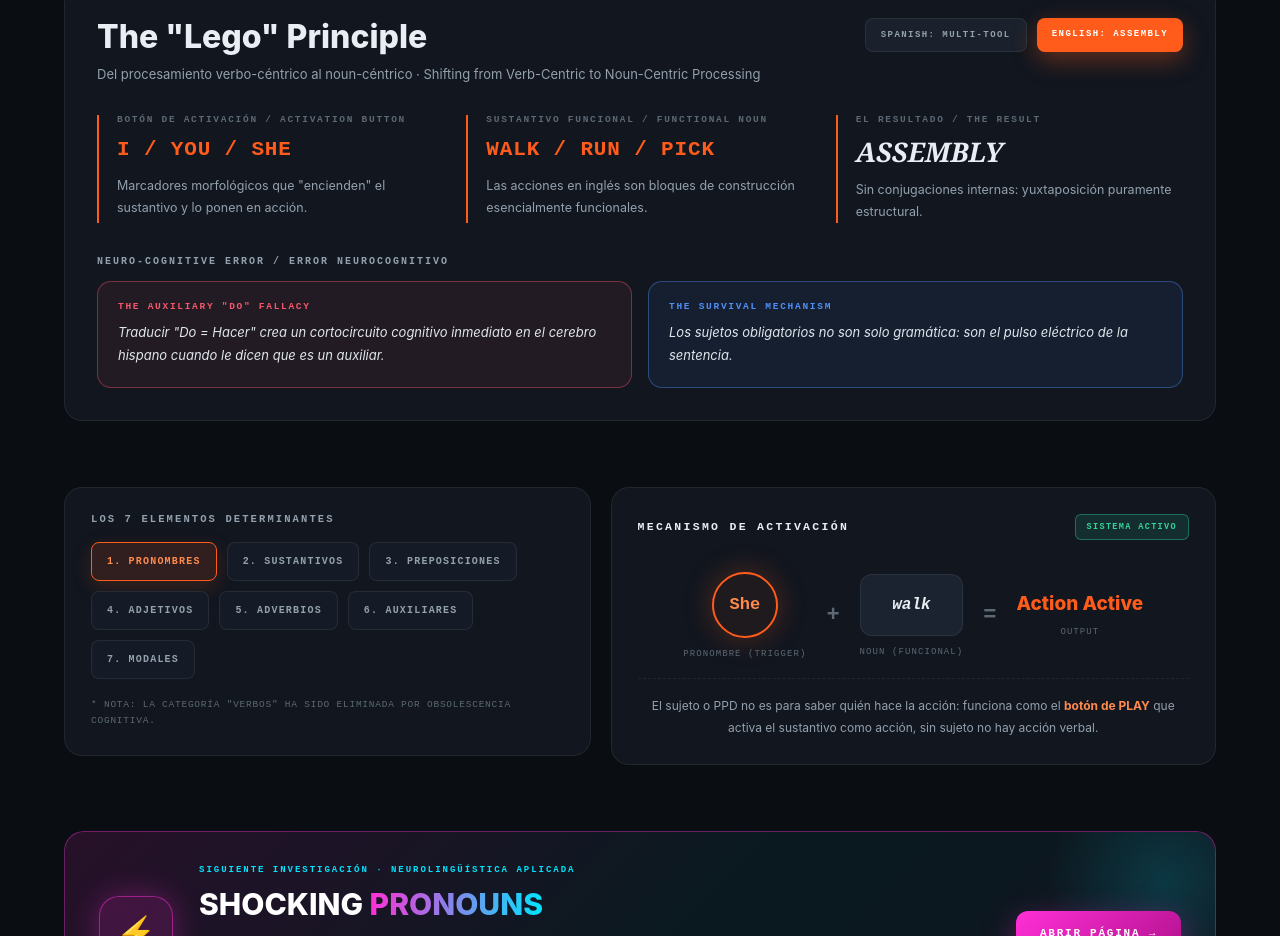
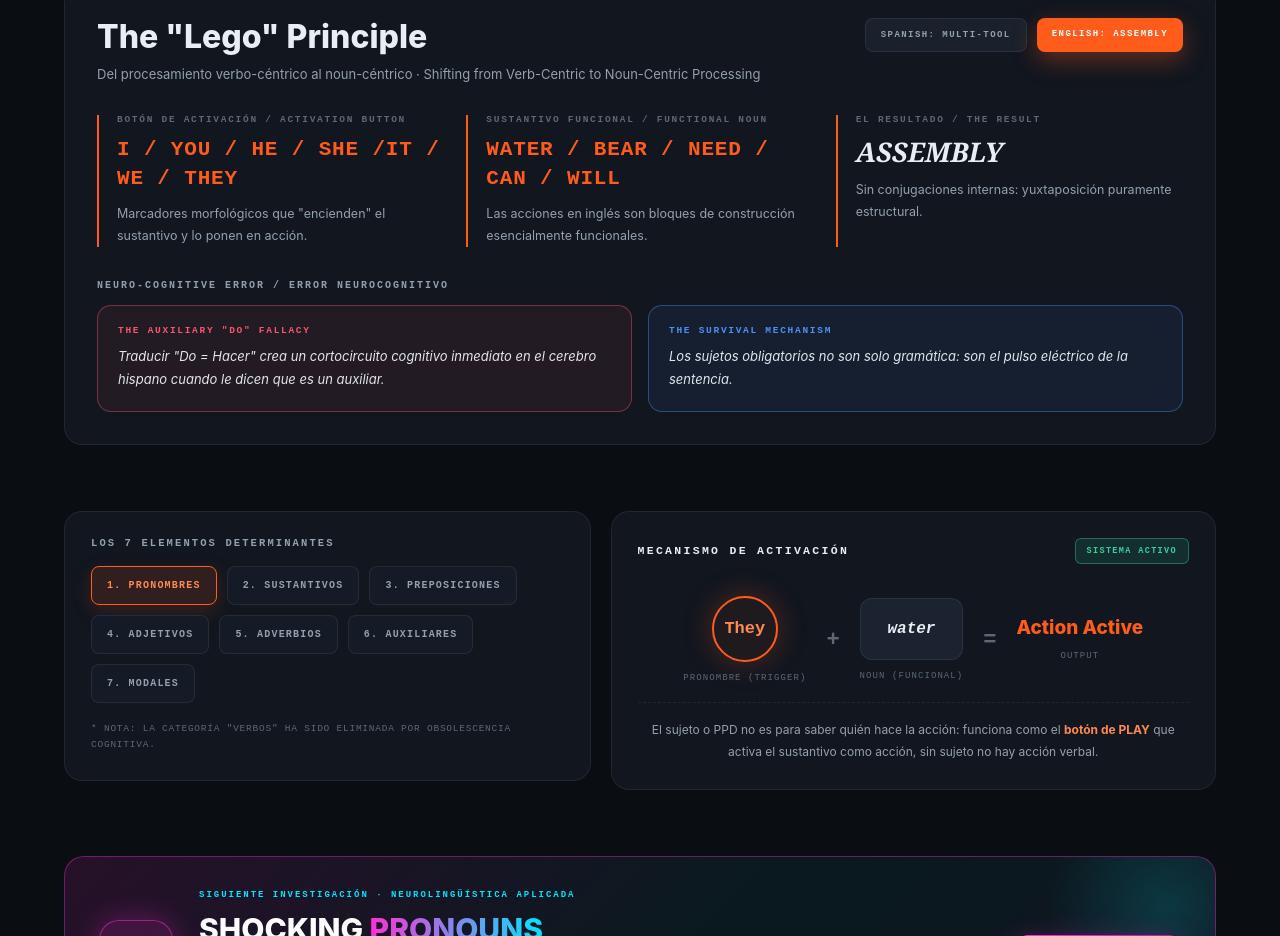
Before and after one commit to discoveryenglishmexico-commits/SHOCKING-NEURAL-PRO-NEW, a plain HTML site: page index.html in a window 1280 px wide. Shown: the part 1505-2441 px from the top of the page. Drawn offline with Linux system fonts and the light colour scheme; a web font is replaced by a local one.

Commit message:
Update index.html

```diff
--- a/index.html
+++ b/index.html
@@ -393,12 +393,12 @@ footer.foot a:hover{color:#fff}
       <div class="l-cols">
         <div class="l-col">
           <div class="l-eyebrow">BOTÓN DE ACTIVACIÓN / ACTIVATION BUTTON</div>
-          <div class="l-big">I / YOU / SHE</div>
+          <div class="l-big">I / YOU / HE / SHE /IT / WE / THEY</div>
           <div class="l-text">Marcadores morfológicos que "encienden" el sustantivo y lo ponen en acción.</div>
         </div>
         <div class="l-col">
           <div class="l-eyebrow">SUSTANTIVO FUNCIONAL / FUNCTIONAL NOUN</div>
-          <div class="l-big">WALK / RUN / PICK</div>
+          <div class="l-big">WATER / BEAR / NEED / CAN / WILL</div>
           <div class="l-text">Las acciones en inglés son bloques de construcción esencialmente funcionales.</div>
         </div>
         <div class="l-col">
@@ -442,9 +442,9 @@ footer.foot a:hover{color:#fff}
         <span class="sys-on">SISTEMA ACTIVO</span>
       </div>
       <div class="m-flow">
-        <div class="tok"><div class="tok-circle">She</div><small>PRONOMBRE (TRIGGER)</small></div>
+        <div class="tok"><div class="tok-circle">They</div><small>PRONOMBRE (TRIGGER)</small></div>
         <div class="op">+</div>
-        <div class="tok"><div class="tok-box">walk</div><small>NOUN (FUNCIONAL)</small></div>
+        <div class="tok"><div class="tok-box">water</div><small>NOUN (FUNCIONAL)</small></div>
         <div class="op">=</div>
         <div class="tok"><div class="tok-out">Action Active</div><small>OUTPUT</small></div>
       </div>
```
